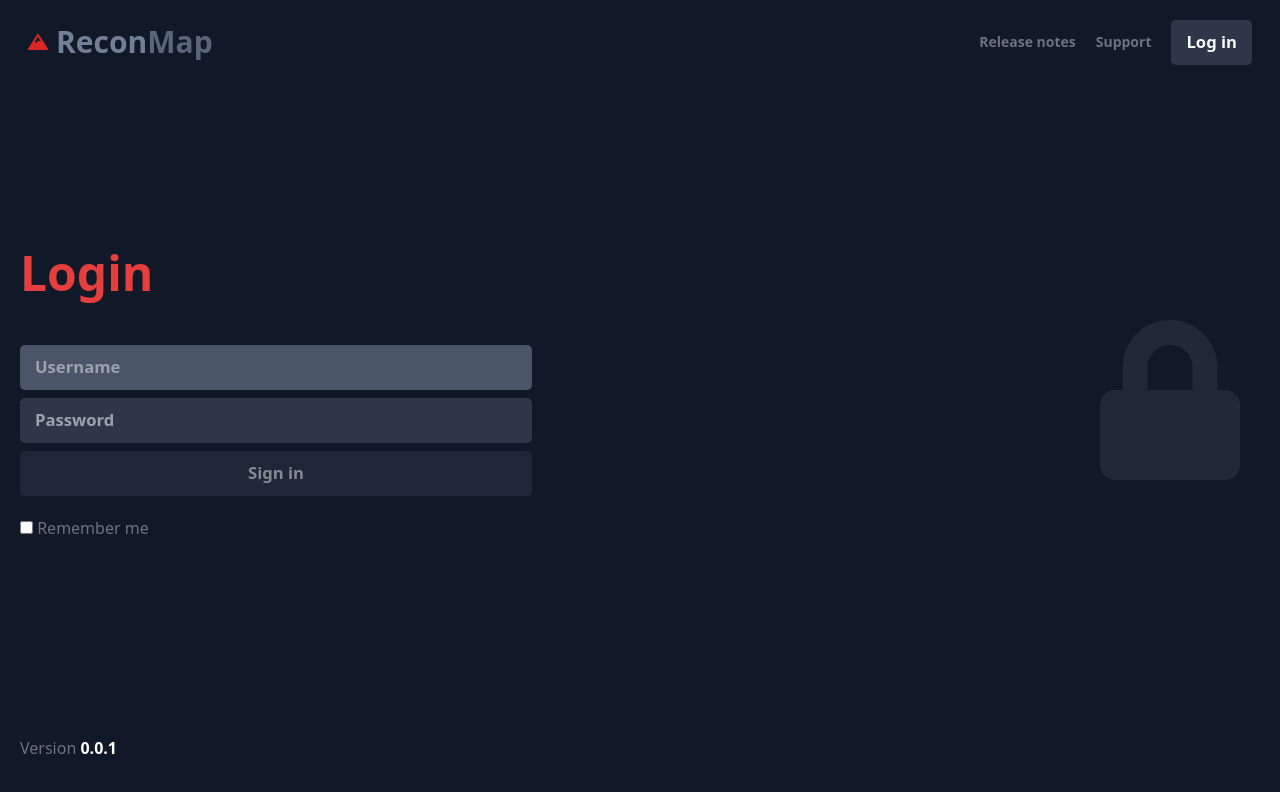
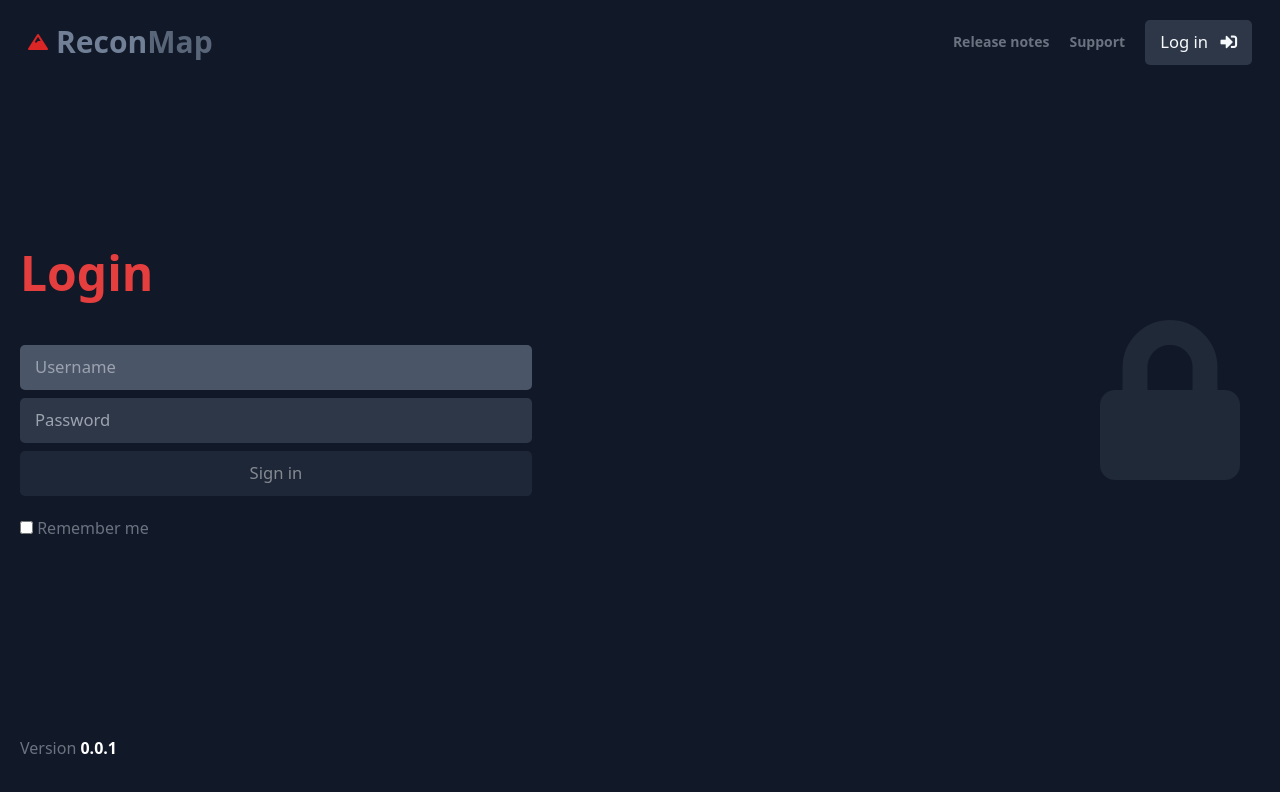
Before and after one commit to reconmap/web-client, a React (Create React App) app: page /login in a window 1280 px wide. Shown: the top 792 px of the page. Built offline with nearby package versions, Linux system fonts and the light colour scheme.

Commit message:
remove warning on login and change the header in logged in status

```diff
--- a/src/landing/Header.js
+++ b/src/landing/Header.js
@@ -30,10 +30,11 @@ export default function Header() {
 
     <nav className="font-semibold gap-5 flex items-center justify-end py-4 md:py-0 md:w-1/3">
 
-      {LINKS.map((link, index) => (<Link key={index} className={`text-gray-500 py-1 text-sm hover:text-white hover:border-white`} to={link.to} target="_blank"> {link.title} </Link>))}
+      { authContext.logged ? <button className='text-xs bg-gray-900 text-gray-300' ><i className='fa fa-sliders-h mr-2'/> Preferences </button>
+      : LINKS.map((link, index) => (<Link key={index} className={`text-gray-500 py-1 text-sm hover:text-white hover:border-white`} to={link.to} target="_blank"> {link.title} </Link>))}
 
-      {authContext.logged ? <button onClick={handleLogOut} >Log out</button>
-        : <Link to='login' ><button>Log in</button></Link>}
+      {authContext.logged ? <button onClick={handleLogOut} ><i className='fa fa-sign-out-alt mr-2'/> Log out</button>
+        : <Link to='login' ><button>Log in <i className='fa fa-sign-in-alt ml-2'/></button></Link>}
     </nav>
   </nav>
 }
--- a/src/landing/Login.js
+++ b/src/landing/Login.js
@@ -63,7 +63,7 @@ const Login = () => {
               Password
             </label>
             <input type="password" id="inputPassword" onChange={handlePassword} placeholder="Password" required />
-            <button onClick={handleLogin} to="dashboard" className={ (!credentials.username || !credentials.password) && 'opacity-50 hover:bg-gray-800' } disabled={!credentials.username || !credentials.password}>
+            <button onClick={handleLogin} to="dashboard" className={ (!credentials.username || !credentials.password) ? 'opacity-50 hover:bg-gray-800' : ''} disabled={!credentials.username || !credentials.password}>
               {!loading ? "Sign in" : "Espere por favor"}
             </button>
             <div className="checkbox my-3 text-gray-500">
--- a/src/styles/main.scss
+++ b/src/styles/main.scss
@@ -35,7 +35,7 @@ code{
     padding: $padding 15px ;
     border-radius: $radius;
     transition: background .2s , box-shadow .12s, border .1s, opacity .2s;
-    font-weight: 600;
+    font-weight: 500;
     background-color: $gray-800;
     color: $gray-100;
     font-size: 1.04rem;
```
